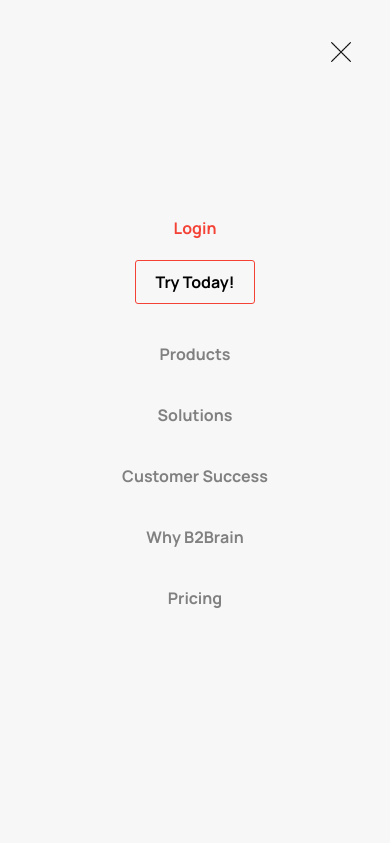
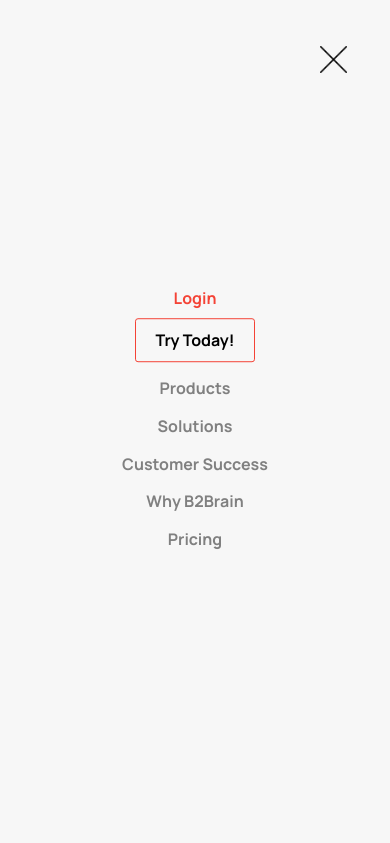
Before and after one commit to AyushKaithwas/B2B_test_site, a plain HTML site: page index.html in a window 390 px wide. Both pictures are taken after a click on the element 344 px from the left and 54 px from the top of the page. Shown: the top 843 px of the page. Drawn offline with Linux system fonts and the light colour scheme.

Commit message:
Update style.css

```diff
--- a/style.css
+++ b/style.css
@@ -600,6 +600,11 @@
     height: 100vh;
     transform: translateX(100%);
     transition: all 0.3s linear;
+    box-shadow: 0 1px 1px rgba(0,0,0,0.12),
+              0 2px 2px rgba(0,0,0,0.12),
+              0 4px 4px rgba(0,0,0,0.12),
+              0 8px 8px rgba(0,0,0,0.12),
+              0 16px 16px rgba(0,0,0,0.12);
     background-color: #F7F7F7;
     opacity: 0;
     visibility: hidden;
@@ -621,12 +626,13 @@
     position: absolute;
     top: 50%;
     transform: translateY(-50%);
-    right: 10%;
+    right: 8%;
     z-index: 500;
   }
   .menu-btn{
     display: inline;
     position: relative;
+    margin: 20px;
   }
   .nav-list-phone{
     display: block;
@@ -637,13 +643,14 @@
     transform: translateY(-50%);
     padding: 0;
     margin: 0;
+    z-index: 0;
   }
   .nav-list-phone li{
     text-align: center;
     font-weight: bold;
     list-style: none;
     display: block;
-    padding: 5%;
+    padding: 2%;
     margin: 0;
     /* color: #808080; */
   }
@@ -661,6 +668,7 @@
     right: 0;
     margin: auto;
   }
+
   .active .menu-options{
     opacity: 1;
     visibility: visible;
@@ -683,10 +691,12 @@
     visibility: visible;
     position: absolute;
     display: inline;
-    width: 20px;
+    width: 35px;
     right: 10%;
     top: 5%;
+    padding: 1%;
     color: #808080;
+    z-index: 20;
   }
 }
 
```
